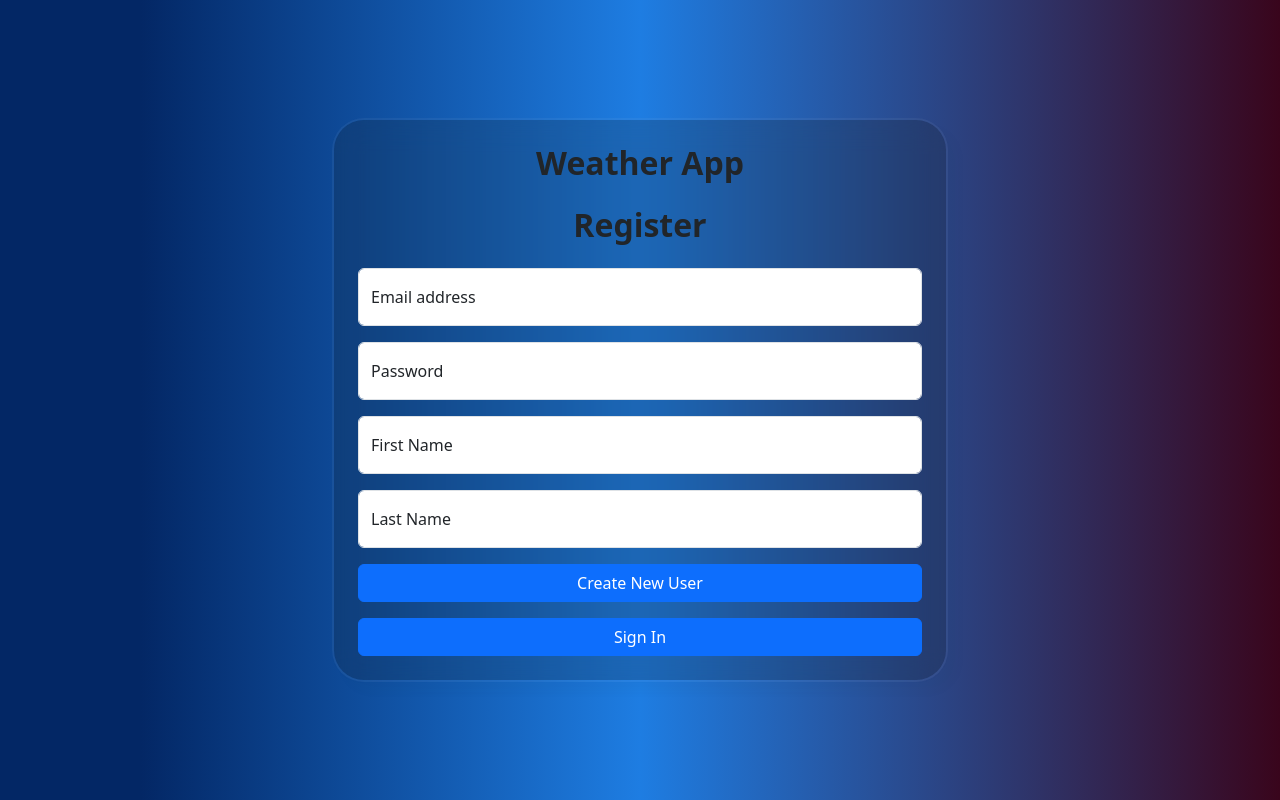
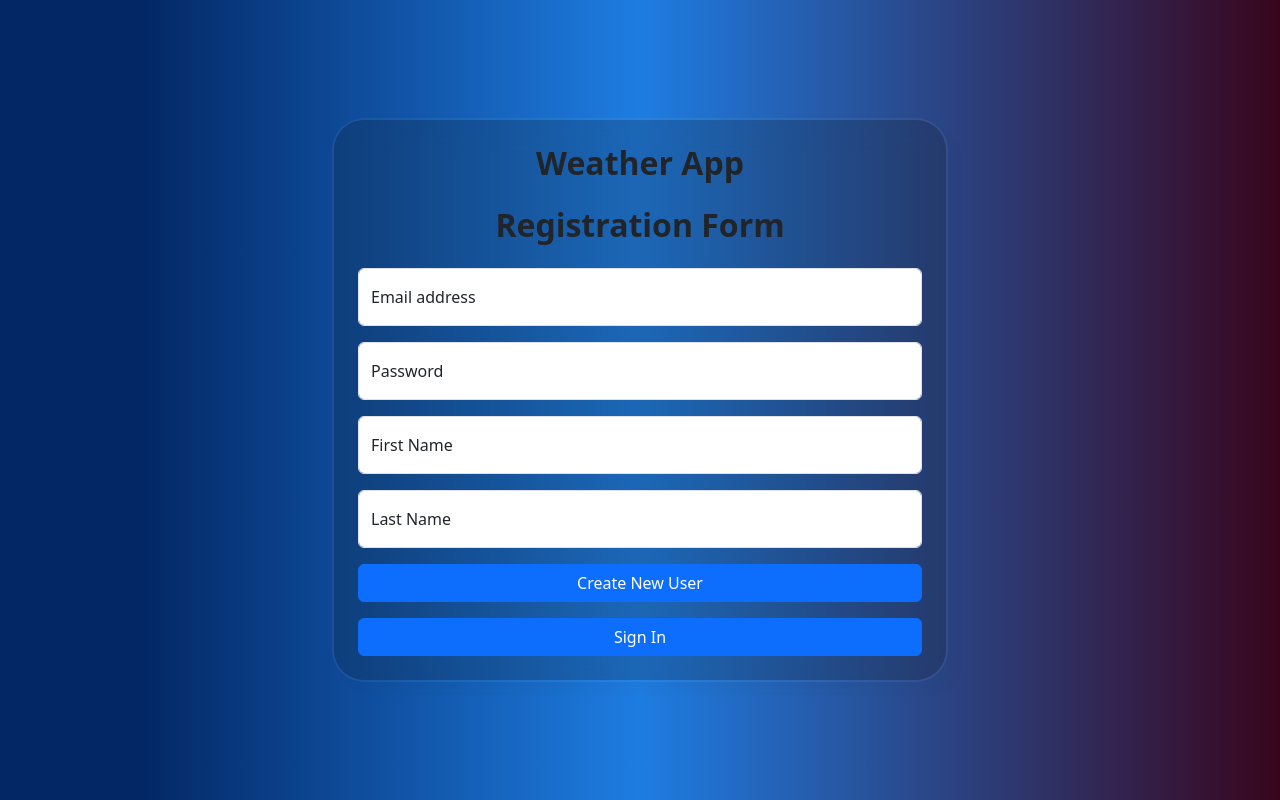
Before and after one commit to GemMichael/Project-3, a plain HTML site: page index.html in a window 1280 px wide. Drawn offline with nearby package versions, Linux system fonts and the light colour scheme.

Commit message:
added h2 and renamed

```diff
--- a/index.html
+++ b/index.html
@@ -17,7 +17,7 @@
       <div class="col-lg-6 col-md-8 col-sm-10">
         <form id="MainForm" class="mask-custom p-4">
           <h2 class="text-center mb-4 fw-bold">Weather App</h2>
-          <h2 class="text-center mb-4 fw-bold">Register</h2>
+          <h2 class="text-center mb-4 fw-bold">Registration Form</h2>
           <div class="form-floating mb-3">
             <input type="email" class="form-control" id="emailInp" placeholder="name@example.com">
             <label for="emailInp">Email address</label>
```
Also changed, not shown: login.html (+1 -0 lines).
